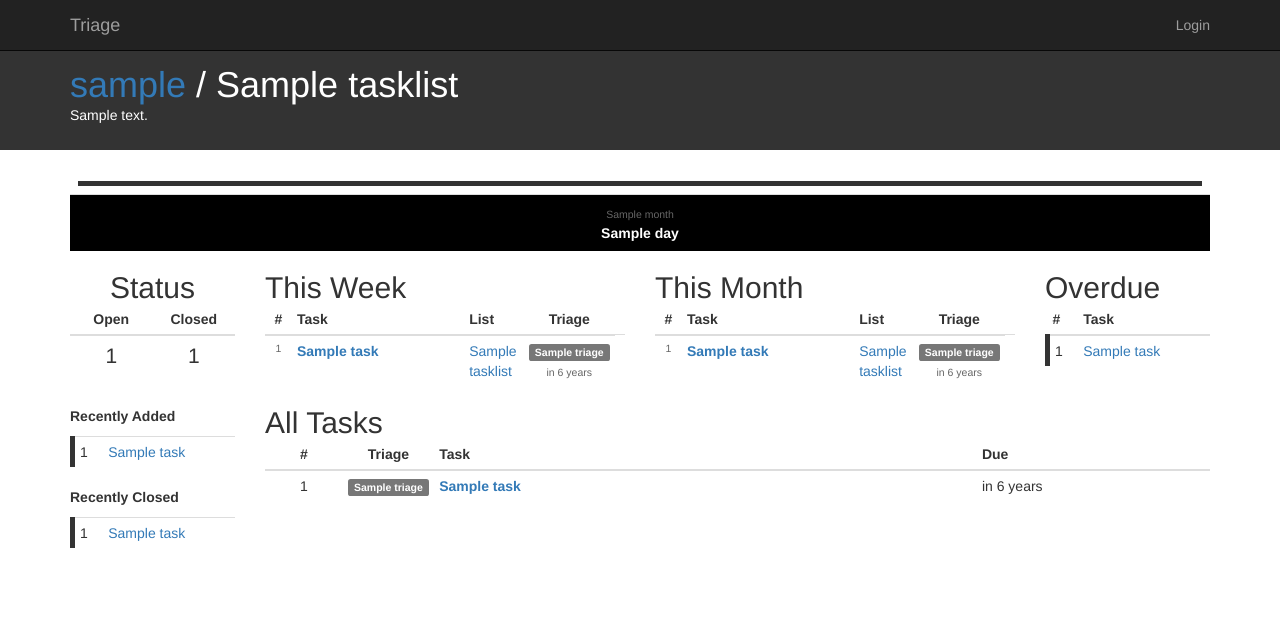
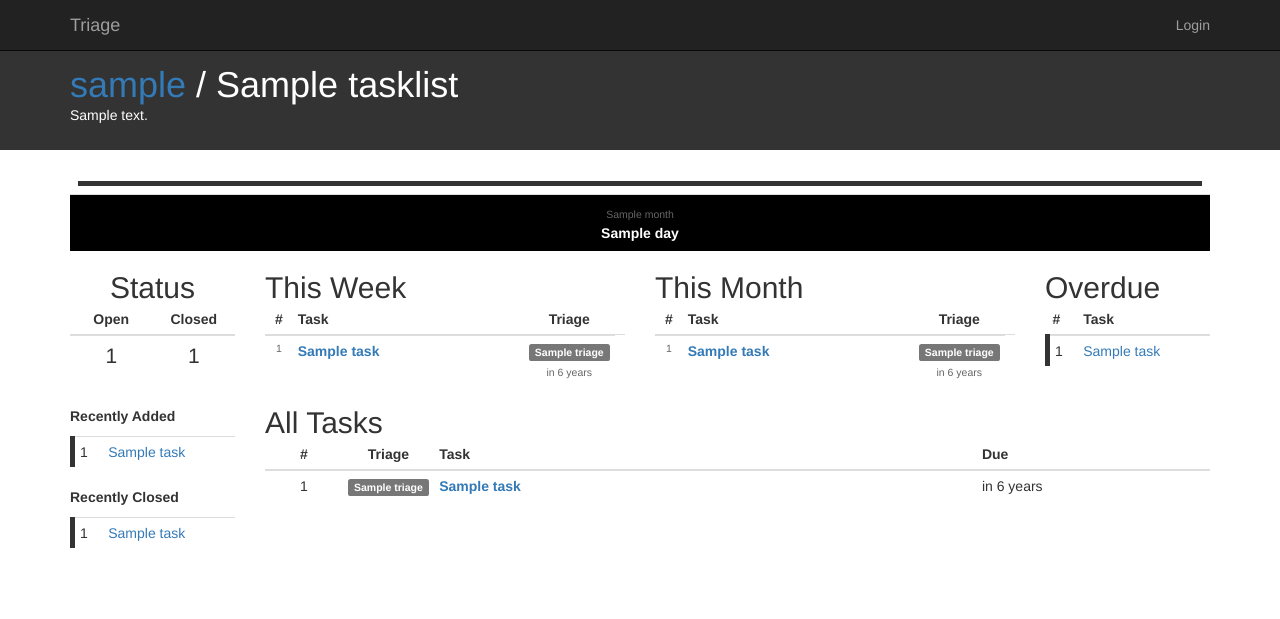
Before and after one commit to SamStudio8/triage, a Django app: template templates/task/tasklist.html in a window 1280 px wide. Shown: the top 619 px of the page. Run offline with Django 3.2, Linux system fonts and the light colour scheme; the template is opened without the code that fills it: most values are stand-ins (such as "Sample title", 1, 10 or a date in 2020); parts of the project's set-up code (start-up, migrations or seed data) failed here and were passed over; some libraries are stand-ins or nearby versions.

Commit message:
Don't show tasklist in tables on view_tasklist

```diff
--- a/templates/task/includes/task_row.html
+++ b/templates/task/includes/task_row.html
@@ -9,7 +9,9 @@
             {% endif %}
                 <td class="text-small-task text-center">{{ task.local_id }}</td>
                 <td><a href="{% url 'task:view_task' task.tasklist.user.username task.local_id %}"><b>{{ task.name }}</b></a></td>
-                <td><a href="{% url 'task:view_tasklist' task.tasklist.user.username task.tasklist.slug %}">{{ task.tasklist.name }}</a></td>
+                {% if not tasklist %}
+                    <td><a href="{% url 'task:view_tasklist' task.tasklist.user.username task.tasklist.slug %}">{{ task.tasklist.name }}</a></td>
+                {% endif %}
                 <td class="text-center">
                     <span class="label label-default" style="background-color:#{{ task.triage.bg_colour }}; color:#{{ task.triage.fg_colour }}">{{ task.triage.name }}</span>
                 {% if task.due_date %}
--- a/templates/task/tasklist.html
+++ b/templates/task/tasklist.html
@@ -89,8 +89,7 @@
             <thead>
                 <tr>
                     <th class="text-center col-md-1">#</th>
-                    <th class="col-md-7">Task</th>
-                    <th class="col-md-2">List</th>
+                    <th class="col-md-9">Task</th>
                     <th class="text-center col-md-2">Triage</th>
                 </tr>
             </thead>
@@ -112,8 +111,7 @@
             <thead>
                 <tr>
                     <th class="text-center col-md-1">#</th>
-                    <th class="col-md-7">Task</th>
-                    <th class="col-md-2">List</th>
+                    <th class="col-md-9">Task</th>
                     <th class="text-center col-md-2">Triage</th>
                 </tr>
             </thead>
```
